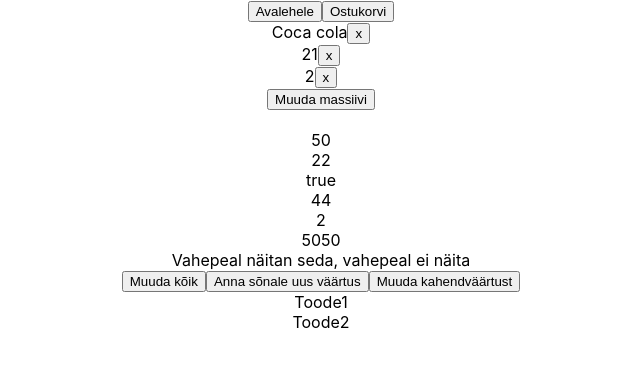
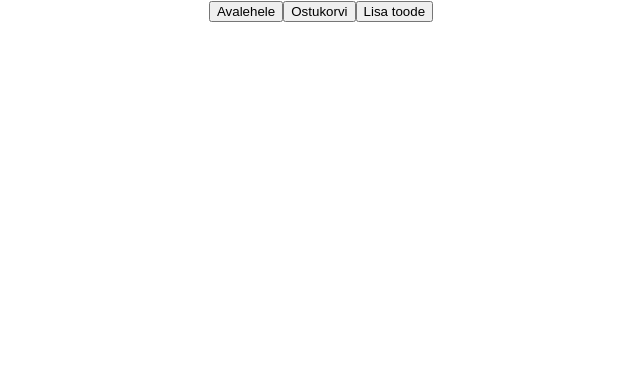
Before and after one commit to vahermihkel/React-04-2022, a React (Create React App) app in the folder veebipood/: page / in a window 1280 px wide. Shown: the top 366 px of the page, without its empty margins (319-959 px from the left). Built offline with nearby package versions, Linux system fonts and the light colour scheme.

Commit message:
Toote lisamine, üksiktoode

```diff
--- a/veebipood/src/App.js
+++ b/veebipood/src/App.js
@@ -1,7 +1,9 @@
 import { Link, Route, Routes } from 'react-router-dom';
 import './App.css';
 import Avaleht from './pages/Avaleht';
+import LisaToode from './pages/LisaToode';
 import Ostukorv from './pages/Ostukorv';
+import YksikToode from './pages/YksikToode';
 
 function App() {
   return (
@@ -12,9 +14,14 @@ function App() {
       <Link to="/ostukorv">
         <button>Ostukorvi</button>
       </Link>
+      <Link to="/lisa-toode">
+        <button>Lisa toode</button>
+      </Link>
       <Routes>
         <Route path="" exact element={ <Avaleht /> } />
         <Route path="ostukorv" exact element={ <Ostukorv /> } />
+        <Route path="lisa-toode" exact element={ <LisaToode /> } />
+        <Route path="toode/:nimi" exact element={ <YksikToode /> } />
       </Routes>
     </div>
   );
--- a/veebipood/src/pages/Avaleht.js
+++ b/veebipood/src/pages/Avaleht.js
@@ -1,30 +1,67 @@
 import { useState } from "react";
+import { Link } from "react-router-dom";
 
 function Avaleht() {
-  const [s6na, muudaS6na] = useState("50");
-  const [numbriline, muudaNumber] = useState(22);
-  const [kahendV22rtus, muudaKahendV22rtust] = useState(true);
-  const [massiiv, muudaMassiiv] = useState(["Coca cola", 21, true + true]);
+  // const [s6na, muudaS6na] = useState("50");
+  // const [numbriline, muudaNumber] = useState(22);
+  // const [kahendV22rtus, muudaKahendV22rtust] = useState(true);
+  const [tooted, muudaTooted] = useState(v6taLocalStoragest());
 
-  function muudaK6ik() {
-    muudaS6na("kolmas sõna");
-    muudaNumber(312312);
-    muudaKahendV22rtust(false);
+  function v6taLocalStoragest() {
+    if (localStorage.getItem("tooted") === null) { // null on tühjus    // undefined
+      return [];
+    } else {
+      //console.log(typeof localStorage.getItem("avaleheMassiiv")); // STRING
+      //console.log(typeof JSON.parse(localStorage.getItem("avaleheMassiiv"))); // MASSIIV
+      return JSON.parse(localStorage.getItem("tooted")); // peab olema massiiv
+    }
   }
 
-  function kustuta(massiiviElement) {
-    console.log(massiiv);
-    const j2rjekorraNumber = massiiv.indexOf(massiiviElement);
-    massiiv.splice(j2rjekorraNumber,1);
-    console.log(massiiv);
-    muudaMassiiv(massiiv.slice());
-    // massiiv.remove(massiiviElement);
-    // massiiv.delete(massiiviElement)
+  // function muudaK6ik() {
+  //   muudaS6na("kolmas sõna");
+  //   muudaNumber(312312);
+  //   muudaKahendV22rtust(false);
+  // }
+
+  // function kustuta(massiiviElement) {
+  //   console.log(massiiv);
+  //   const j2rjekorraNumber = massiiv.indexOf(massiiviElement);
+  //   massiiv.splice(j2rjekorraNumber,1);
+  //   console.log(massiiv);
+  //   muudaMassiiv(massiiv.slice());
+  //   // massiiv.remove(massiiviElement);
+  //   // massiiv.delete(massiiviElement)
+  //   localStorage.setItem("avaleheMassiiv", JSON.stringify(massiiv));
+  // }
+
+  function lisaOstukorvi(toode) {
+    console.log(toode); // {nimi: 'asd', hind: '123123', aktiivne: true}
+    let ostukorviTooted = [];
+    if (sessionStorage.getItem("ostukorviTooted") !== null) {
+      // "[{nimi: 'asd', hind: '123123', aktiivne: true}]"  -->  JSON.parse()  --->
+      //    [{nimi: 'asd', hind: '123123', aktiivne: true}]
+      ostukorviTooted = JSON.parse(sessionStorage.getItem("ostukorviTooted"));
+    }
+    ostukorviTooted.push(toode);
+   // [{nimi: 'asd', hind: '123123', aktiivne: true}, {nimi: 'asd', hind: '123123', aktiivne: true}]
+      // JSON.stringify ---> "[{1},{2}]"
+      // key                |     value
+      // ostukorviTooted        [{1},{2}]
+    sessionStorage.setItem("ostukorviTooted", JSON.stringify(ostukorviTooted));
   }
 
   return (
   <div>
-    <div>{massiiv.map(element =>
+    <div>{tooted.map(element =>
+      <div>
+        <Link to={"/toode/" + element.nimi.toLowerCase().replaceAll(" ", "-")}>
+          <div>{element.nimi}</div>
+          <div>{element.hind}</div>
+        </Link>
+        <button onClick={() => lisaOstukorvi(element)}>Lisa {element.nimi} ostukorvi</button>
+      </div>
+            )}</div>
+    {/* <div>{massiiv.map(element =>
       <div>
         {element}<button onClick={() => kustuta(element)}>x</button>
       </div>)}
@@ -42,7 +79,7 @@ function Avaleht() {
     <button onClick={() => muudaS6na("uus sõna")}>Anna sõnale uus väärtus</button>
     <button onClick={() => muudaKahendV22rtust(!kahendV22rtus)}>Muuda kahendväärtust</button>
 
-    {["Toode1","Toode2"].map(toode => <div>{toode}</div>)}
+    {["Toode1","Toode2"].map(toode => <div>{toode}</div>)} */}
 
  </div>)
 }
--- /dev/null
+++ b/veebipood/src/pages/LisaToode.js
@@ -0,0 +1,43 @@
+import { useRef } from "react";
+
+function LisaToode() {
+  const nimiRef = useRef(); // Reacti erikood (hook), mis võimaldab väärtusi lugeda inputi sees
+  const hindRef = useRef(); // mõttekus tekib siis kui on input küljes ja kuskil mingil hetkel
+  const aktiivneRef = useRef(); // loeme mis inputi sisse sisestati
+
+  function lisaUusToode() {
+    //   <input id="nimi" type="text" /> <br />
+    //   document.getElementById("nimi").value
+    console.log(nimiRef.current.value);
+    console.log(hindRef.current.value);
+    console.log(aktiivneRef.current.checked);
+    let tooted = [];
+    if (localStorage.getItem("tooted") !== null) {
+      tooted = JSON.parse(localStorage.getItem("tooted")); // "[{nimi: "Coca-cola", 2, true}]"
+    }
+    const uusToode = {
+      nimi: nimiRef.current.value, // nimi: "Coca-cola"
+      hind: hindRef.current.value,
+      aktiivne: aktiivneRef.current.checked
+    }
+    tooted.push(uusToode);
+                  //      1 võti         "[{nimi: "Coca-cola", 2, true}]"
+    localStorage.setItem("tooted", JSON.stringify(tooted));
+  }
+
+  return (
+    <div>
+      <label>Nimi</label> <br />
+      <input ref={nimiRef} type="text" /> <br />
+      <label>Hind</label> <br />
+      <input ref={hindRef} type="number" /> <br />
+      <label>Aktiivne</label> <br />
+      <input ref={aktiivneRef} type="checkbox" /> <br />
+      <button onClick={() => lisaUusToode()}>SISESTA</button>
+      {/* <input type="checkbox"></input>
+      <img src=""></img>
+      <br></br> */}
+    </div>)
+}
+
+export default LisaToode;
--- a/veebipood/src/pages/Ostukorv.js
+++ b/veebipood/src/pages/Ostukorv.js
@@ -1,22 +1,31 @@
 import { useState } from "react";
 
+// 1. Andmebaas - Firebase
+// 2. Brauserisse - localStorage/sessionStorage -
+// parem klõps -> inspect -> application (chrome)
+
 function Ostukorv() {
-  const [ostukorviTooted, muudaOstukorvi] = useState(
-    [
-      {nimi: "Coca cola", hind: 2},
-      {nimi: "Fanta", hind: 3},
-      {nimi: "Sprite", hind: 5}
-  ]);
+  const [ostukorviTooted, muudaOstukorvi] = useState(v6taSessionStoragest());
+
+  function v6taSessionStoragest() {
+    if (sessionStorage.getItem("ostukorviTooted") !== null) {
+      return JSON.parse(sessionStorage.getItem("ostukorviTooted"));
+    } else {
+      return [];
+    }
+  }
 
   function kustuta(massiiviElement) {
     const j2rjekorraNumber = ostukorviTooted.indexOf(massiiviElement);
     ostukorviTooted.splice(j2rjekorraNumber,1);
     muudaOstukorvi(ostukorviTooted.slice());
+    sessionStorage.setItem("ostukorviTooted", JSON.stringify(ostukorviTooted));
   }
 
   function lisaOstukorvi(toode) {
     ostukorviTooted.push(toode);
     muudaOstukorvi(ostukorviTooted.slice());
+    sessionStorage.setItem("ostukorviTooted", JSON.stringify(ostukorviTooted));
   }
 
   function arvutakogusumma() {
@@ -25,7 +34,7 @@ function Ostukorv() {
     //.forEach({n: "c", h: 12} =>  12  =  0 + 12 )
     //.forEach({n: "f", h: 1} =>   13  =  12 + 1 )
     //.forEach(n: "s", h: 44} =>   57  =  13 + 44 )
-    ostukorviTooted.forEach(element => kogusumma = kogusumma + element.hind);
+    ostukorviTooted.forEach(element => kogusumma = kogusumma + Number(element.hind));
     return kogusumma;
   }
 
--- /dev/null
+++ b/veebipood/src/pages/YksikToode.js
@@ -0,0 +1,38 @@
+import { useParams } from "react-router-dom";
+
+function YksikToode() {
+  // 1. võtta URLst toote nimi   coca-cola-2l
+  // 2. võtta kõik tooted LocalStorage-st
+  // 3. otsida kõikide toodete seast selle nime alusel õige toode üles
+  // 4. kuvada see toode HTML-s
+  const { nimi } = useParams();  // peab olema täpselt sama mis App.js --->  :nimi
+
+  const tooted = JSON.parse(localStorage.getItem("tooted"));  // võti peab ühtima
+
+                                                                            // URLst = "coca-cola"
+// LocalStorage-st ---> [{nimi: 'Sprite', hind: '13', aktiivne: true}, {nimi: 'Coca cola', hind: '13', aktiivne: true}, {nimi: 'Coca cola', hind: '2', aktiivne: true}]
+                //{nimi: 'Sprite', hind: '13', aktiivne: true} =>
+                //      "sprite" === "coca-cola"   false
+                //{nimi: 'Coca cola', hind: '13', aktiivne: true} =>
+                //      "coca-cola" === "coca-cola"  true
+                //{nimi: 'Coca cola', hind: '2', aktiivne: true} SIIA EI LÄHE
+  const toode = tooted.find(element => element.nimi.toLowerCase().replaceAll(" ", "-") === nimi);
+
+  return (
+    <div>
+      <div>{toode.nimi}</div>
+      <div>{toode.hind}</div>
+    </div>)
+}
+
+export default YksikToode;
+
+// MAKSMINE   EveryPay keskkonda API päringuid
+// MUUTMINE   useRef()    kui ka useParams()
+// ANDMEBAAS  Firebase
+
+// tõlked
+// Bootstrap külge
+// ANDMEBAAS
+// Ostukorv, aga kogustega [{1},{2},{2}]
+//[{toode:{1}, kogus: 1},{toode:{2}, kogus: 2}]
```
